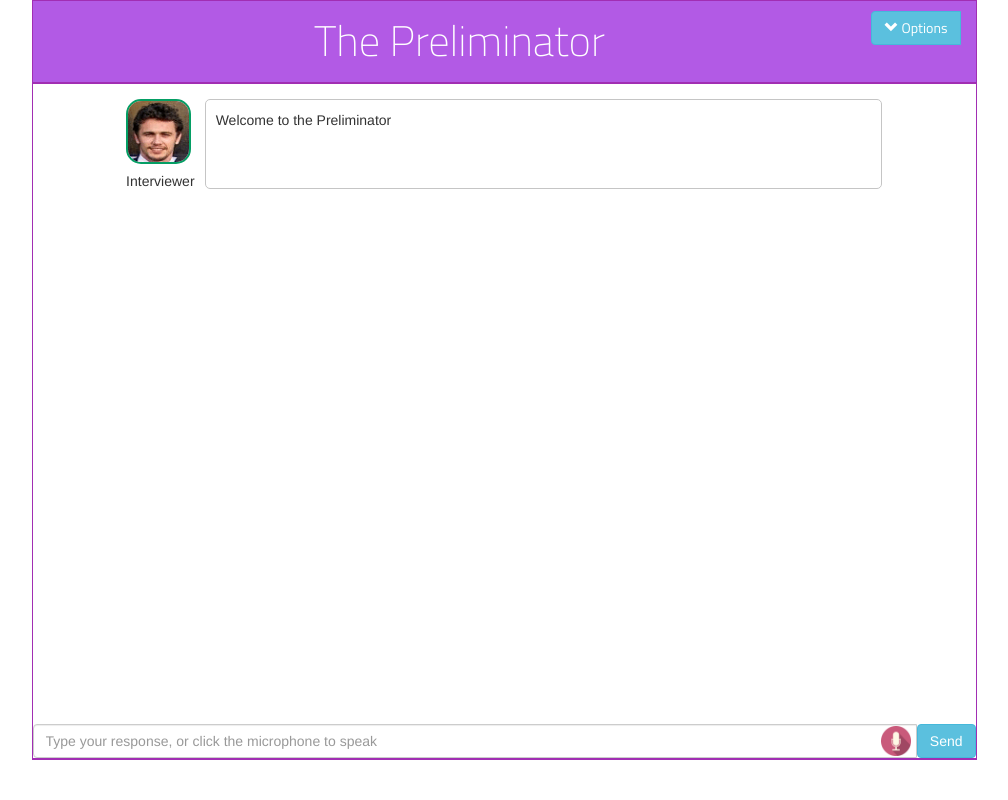
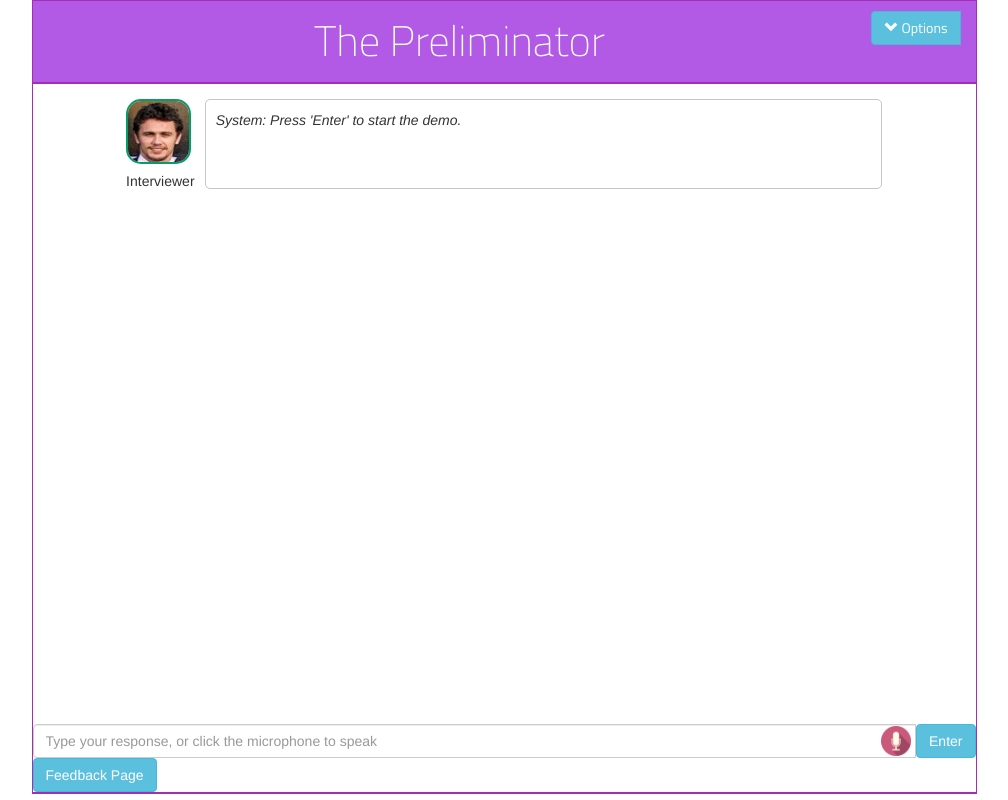
Before and after one commit to SlightlyUnorthodox/DialogueSystems, a Django app: page /interview_page in a window 1280 px wide. Shown: the whole page, without its empty margins (136-1144 px from the left). Run offline with Django 3.2, Linux system fonts and the light colour scheme; data comes from the database, SQL or seed files in the repository; some libraries are stand-ins or nearby versions; some web fonts are replaced.

Commit message:
Minor design changes, the interview page now spits back very basic textual dialogue

```diff
--- a/preliminator/demo/dialogue.py
+++ b/preliminator/demo/dialogue.py
@@ -1,11 +1,10 @@
 import nltk
 import datetime
 import threading
-import views
+#import views
 import collections
 
-
-#from .models import Candidate, Interview, User, Recruiter, PreSurvey, PostSurvey, Transcript, Feedback
+from .models import Candidate, Interview, User, Recruiter, PreSurvey, PostSurvey, Transcript, Feedback
 
 # TODO: Expand as more patterns are identified
 affirmative_patterns = "(?:[\s]|^)(yes|mhm|uhuh)(?=[\s]|$)"
@@ -97,9 +96,9 @@ class DialogueManager:
 		# Dialogue information fields
 		# NOTE: using try/catch to handle testing outside of Django instance
 		self.candidate_id = candidate_id
-		#self.candidate = Candidate.objects.get(candidate_id = int(candidate_id))
 		self.interview_id = interview_id
-		#self.interview = Interview.objects.get(interview_id = int(interview_id))
+		self.candidate = Candidate.objects.get(candidate_id = int(candidate_id))
+		self.interview = Interview.objects.get(interview_id = int(interview_id))
 
 		# Dialogue interface
 		self.spoken = False
@@ -170,10 +169,10 @@ class DialogueManager:
 		# System still has time
 		return(0)
 
-	def __check_state(self):
+	def check_state(self):
 
 		# Check to see if current state has remaining utterances ## TODO: make more sophisticated
-		if ((self.current_state_utterance + 1) > len(self.state_set[self.current_state][1])):
+		if ((self.current_state_utterance + 1) >= len(self.state_set[self.current_state][1])):
 			# If no more utterances, mark state complete
 			self.state_set[self.current_state][0] = 1
 			self.current_state_utterance = 0
@@ -188,12 +187,14 @@ class DialogueManager:
 
 			if (self.state_set[key][0] == 0):
 				self.current_state = key
-				return(0)
+				print("Current key: " + str(self.current_state) + "\tCurrent utterance index: " + str(self.current_state_utterance) + "\n")
+				return
 
 		# If all states complete, default to closing
 		self.current_state = 'closing'
 
-		return(0)
+		print("Current key: " + str(self.current_state) + "\tCurrent utterance index: " + str(self.current_state_utterance) + "\n")
+		return
 
 	## Automatic Speech Recognition (ASR) Methods
 
@@ -227,7 +228,7 @@ class DialogueManager:
 		# we don't want to make the http rsponse live here though
 		print("System: " + str(utterance) + "\n")
 
-		return(0)
+		return(utterance)
 
 	# Selects utterance to use
 	def speak(self):
@@ -248,14 +249,14 @@ class DialogueManager:
 		# while 1:
 		# 	pass
 
-		current_utterance = self.state_set[self.current_state][1][self.current_state_utterance][0]
+		self.current_system_utterance = self.state_set[self.current_state][1][self.current_state_utterance][0]
 
-		self.generate_speech(utterance = current_utterance)
+		system_utterance = self.generate_speech(utterance = self.current_system_utterance)
 
 		# Change system state
 		self.system_state = 'listening'
 
-		return(0)
+		return(system_utterance)
 
 	## Run Dialogue Manager
 
--- a/preliminator/demo/views.py
+++ b/preliminator/demo/views.py
@@ -17,14 +17,21 @@ from django.utils import dateformat
 import datetime
 import decimal
 import dialogue as dm
+import random
+import time
+import dialogue
+import threading
 
 #import necessary models and forms
 from .models import Candidate, Interview, User, Recruiter, PreSurvey, PostSurvey, Transcript, Feedback
 from .forms import CandidateForm, PreSurveyForm, PostSurveyForm
 
+# Prevent testing errors by setting defaults
 global interview_id
 global candidate_id
 interview_id = 1
+candidate_id = 1
+
 
 def index(request):
 	template = loader.get_template('index.html')
@@ -214,17 +221,12 @@ def pre_survey(request):
 # 3. Interview Page - hosts dialogue for interview
 def interview_page(request):
 
-	# Confirm candidate and interview info forwarding
-	#candidate = Candidate.objects.get(candidate_id = int(candidate_id))
-	#interview = Interview.objects.get(interview_id = int(interview_id))
+	# Initialize dialogue manager
+	global dm
+	dm = dialogue.DialogueManager(candidate_id = candidate_id, interview_id = interview_id)
+	#dm = dialogue.DialogueManager()
 
-	#print(candidate.first_name)
-	#print(candidate.last_name)
-	#print(candidate.highest_education)
-
-	#print(interview.start_time)
-	#print(interview.end_time)
-
+	# Hacky solution to start things
 	return render(request, 'interview_page.html', {'interview':request.session.get('interview', None)})
 
 # 4. Feedback Page - provides dialogue feedback for candidate and recruiter
@@ -311,21 +313,30 @@ def receive_chat_text(request):
 """
 Temporary response. Will call the dialog system instead.
 """
-@csrf_exempt
+
 def process_ajax(request):
-	copyPastas = []
-	copyPastas.append("What the fuck did you just fucking say about me, you little bitch? I’ll have you know I graduated top of my class in the Navy Seals, and I’ve been involved in numerous secret raids on Al-Quaeda, and I have over 300 confirmed kills.")
-	copyPastas.append("I am trained in gorilla warfare and I’m the top sniper in the entire US armed forces.")
-	copyPastas.append("You are nothing to me but just another target. I will wipe you the fuck out with precision the likes of which has never been seen before on this Earth, mark my fucking words.")
-	copyPastas.append("You think you can get away with saying that shit to me over the Internet? Think again, fucker.")
-	copyPastas.append("As we speak I am contacting my secret network of spies across the USA and your IP is being traced right now so you better prepare for the storm, maggot. The storm that wipes out the pathetic little thing you call your life.")
-	copyPastas.append("You’re fucking dead, kid. I can be anywhere, anytime, and I can kill you in over seven hundred ways, and that’s just with my bare hands.")
-	copyPastas.append("Not only am I extensively trained in unarmed combat, but I have access to the entire arsenal of the United States Marine Corps and I will use it to its full extent to wipe your miserable ass off the face of the continent, you little shit.")
-	copyPastas.append("If only you could have known what unholy retribution your little \"clever\" comment was about to bring down upon you, maybe you would have held your fucking tongue. But you couldn’t, you didn’t, and now you’re paying the price, you goddamn idiot.")
-	copyPastas.append("I will shit fury all over you and you will drown in it. You’re fucking dead, kiddo.")
 
-	import time
-	time.sleep(5) # delays for a few seconds to simulate processing.
+	# Process user utterance
+	user_utterance = dm.process_speech(input = "test utterance")
 
-	import random
-	return HttpResponse(random.choice(copyPastas))
+	print(request)
+	print(request.GET.get('user_input_box',''))
+
+	time.sleep(1) # delays for a few seconds to simulate processing.
+
+
+
+	# If state is 'closing' stop sending system utterance
+	if (dm.current_state == dm.end_state):
+		# Use utterance to indicate button to click
+		system_utterance = "The Preliminator Demo is now over. Please click on the 'See Feedback' button below."
+
+	else:
+		# Set system utterance
+		system_utterance = dm.speak()
+
+		# Iterate system state
+		dm.check_state()
+
+	# Render utterance to screen
+	return HttpResponse(system_utterance)
--- a/preliminator/template/interview_page.html
+++ b/preliminator/template/interview_page.html
@@ -209,7 +209,7 @@ CHAT BOX ONLINE STYLES
                      <h5>Interviewer</h5>
                   </div>
                   <div class="col-xs-9" >
-                     <div class="chat-bubble">Welcome to the Preliminator</div>
+                     <div class="chat-bubble"><i>System: Press 'Enter' to start the demo.</i></div>
                   </div>
                </div>
 
@@ -220,7 +220,7 @@ CHAT BOX ONLINE STYLES
                <div class="input-group">
                   <input type="text" id="user_input_box" class="form-control" placeholder="Type your response, or click the microphone to speak">
                   <span class="input-group-btn">
-                     <button class="btn btn-info" id="submit_btn" type="button" >Send</button>
+                     <button class="btn btn-info" id="submit_btn" type="button" >Enter</button>
                   </span>
                   <a class="mic_btn" href="#">
                      <img src="../static/media/mic.ico" class="mic_icon">
@@ -229,7 +229,14 @@ CHAT BOX ONLINE STYLES
 
             </div>
 
+            <div>
+            <span >
+                     <a href = "/feedback_page"><button class="btn btn-info" href="/feedback_page" type="button" >Feedback Page</button></a>
+                  </span>
          </div>
+         </div>
+
+
 
       </div>
    </div>
@@ -242,6 +249,8 @@ CHAT BOX ONLINE STYLES
 <script src="../static/js/jquery-1.11.1.js"></script>
 <!-- CORE BOOTSTRAP SCRIPTS  FILE -->
 <script src="../static/js//bootstrap.js"></script>
+
+
 </body>
 
 </html>
```
